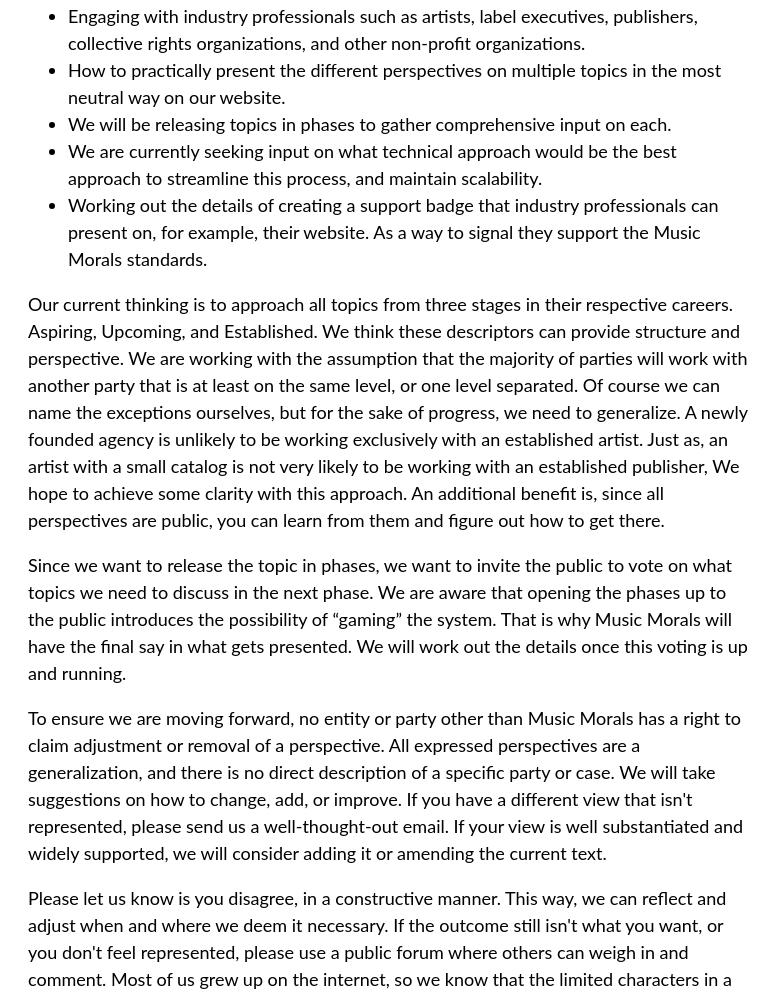
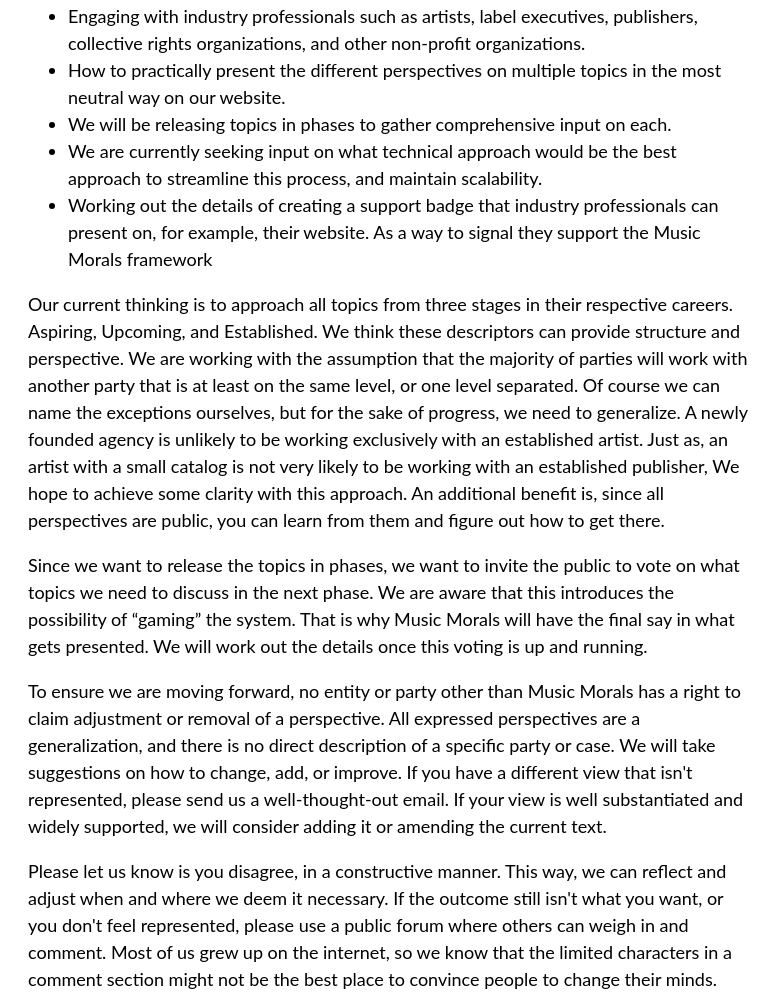
Before and after one commit to MusicMorals/Website, a plain HTML site: page index.html in a window 1280 px wide. Shown: the part 1729-2721 px from the top of the page, without its empty margins (0-783 px from the left). Drawn offline with Linux system fonts and the light colour scheme.

Commit message:
Update index.html
standard -> framework

```diff
--- a/index.html
+++ b/index.html
@@ -33,13 +33,13 @@ Currently, we are working behind the scenes on multiple initiatives. To name a f
     <li>How to practically present the different perspectives on multiple topics in the most neutral way on our website.</li>
     <li>We will be releasing topics in phases to gather comprehensive input on each.</li>
     <li>We are currently seeking input on what technical approach would be the best approach to streamline this process, and maintain scalability.</li>
-    <li>Working out the details of creating a support badge that industry professionals can present on, for example, their website. As a way to signal they support the Music Morals standards.</li>
+    <li>Working out the details of creating a support badge that industry professionals can present on, for example, their website. As a way to signal they support the Music Morals framework</li>
 </ul>
 <p>
 Our current thinking is to approach all topics from three stages in their respective careers. Aspiring, Upcoming, and Established. We think these descriptors can provide structure and perspective. We are working with the assumption that the majority of parties will work with another party that is at least on the same level, or one level separated. Of course we can name the exceptions ourselves, but for the sake of progress, we need to generalize. A newly founded agency is unlikely to be working exclusively with an established artist. Just as, an artist with a small catalog is not very likely to be working with an established publisher,
 We hope to achieve some clarity with this approach. An additional benefit is, since all perspectives are public, you can learn from them and figure out how to get there.
 </p><p>
-Since we want to release the topic in phases, we want to invite the public to vote on what topics we need to discuss in the next phase. We are aware that opening the phases up to the public introduces the possibility of “gaming” the system. That is why Music Morals will have the final say in what gets presented. We will work out the details once this voting is up and running.
+Since we want to release the topics in phases, we want to invite the public to vote on what topics we need to discuss in the next phase. We are aware that this introduces the possibility of “gaming” the system. That is why Music Morals will have the final say in what gets presented. We will work out the details once this voting is up and running.
 </p><p>
 To ensure we are moving forward, no entity or party other than Music Morals has a right to claim adjustment or removal of a perspective. All expressed perspectives are a generalization, and there is no direct description of a specific party or case. We will take suggestions on how to change, add, or improve. If you have a different view that isn't represented, please send us a well-thought-out email. If your view is well substantiated and widely supported, we will consider adding it or amending the current text.
 </p><p>
```
